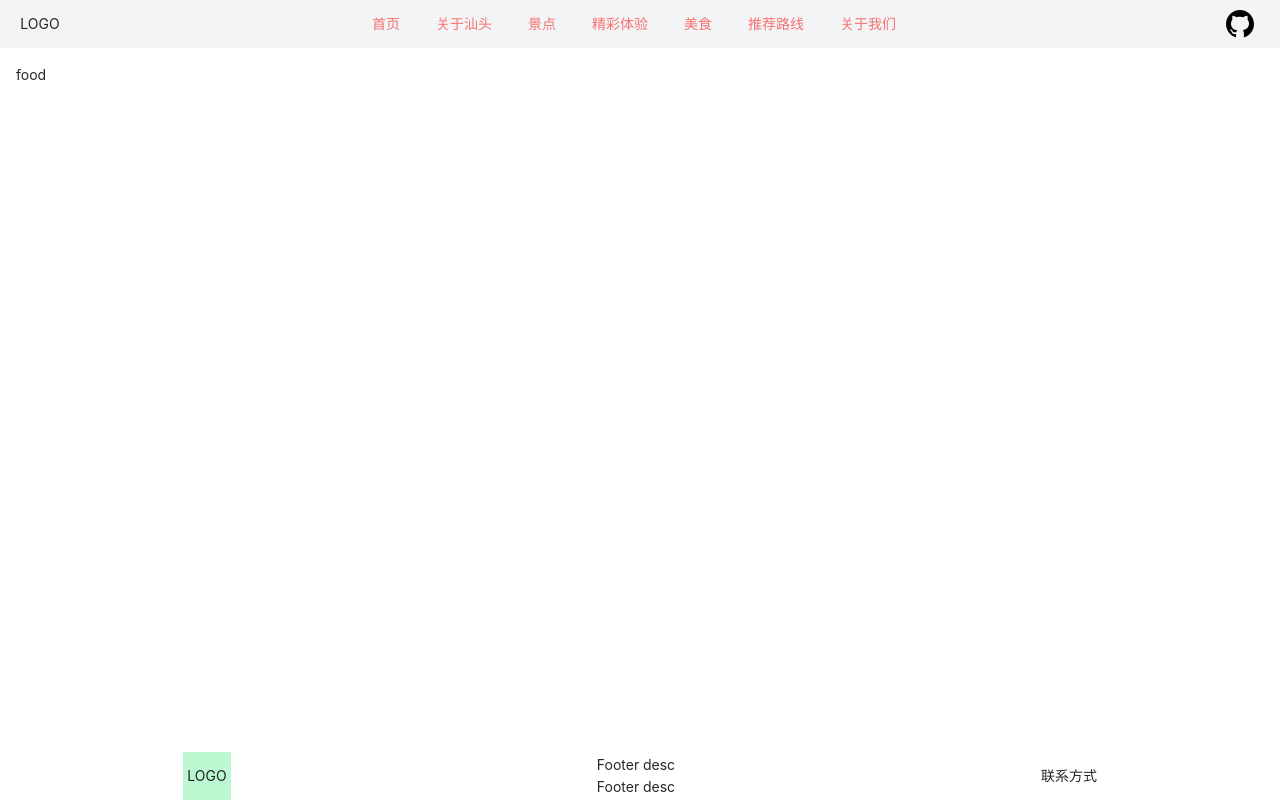
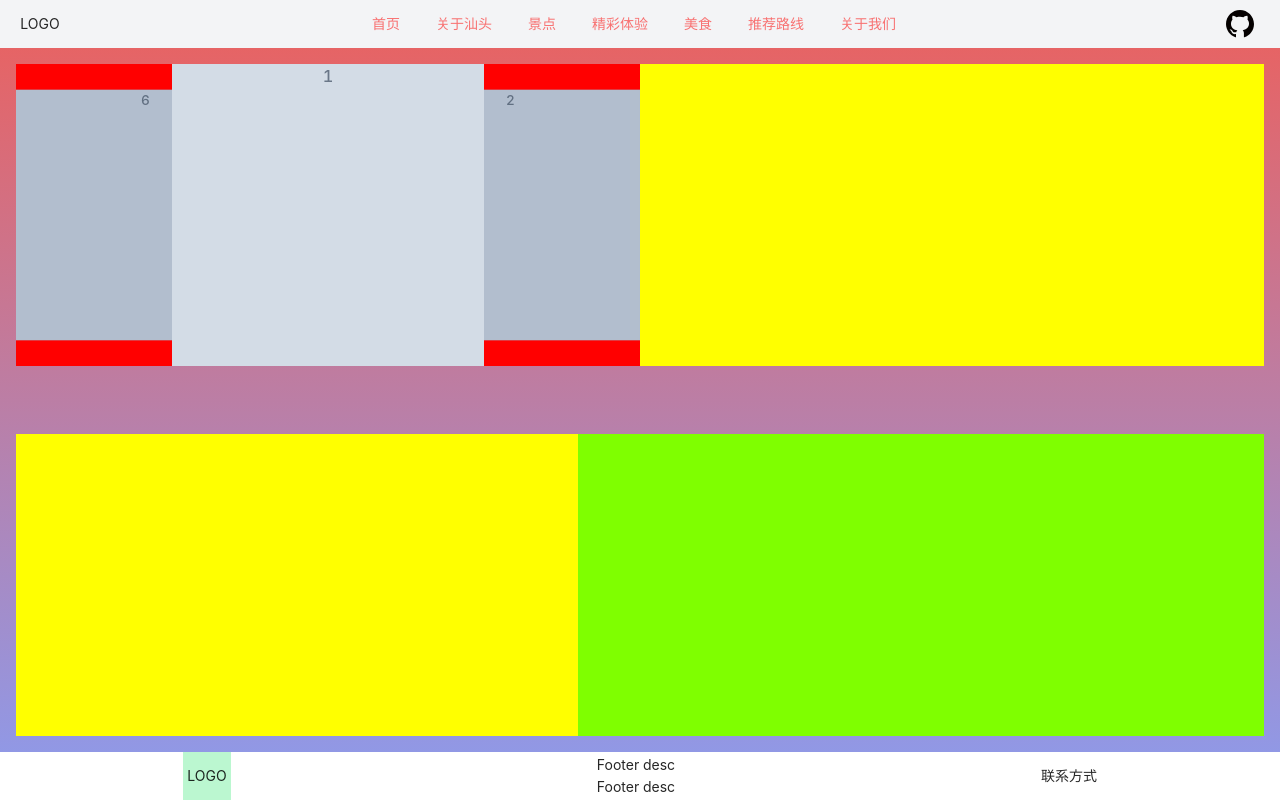
Before and after one commit to Hbisedm/publicity-stc, a Vue app: page /food in a window 1280 px wide. Built offline with nearby package versions, Linux system fonts and the light colour scheme.

Commit message:
✨ feat:美食页面 布局

```diff
--- /dev/null
+++ b/auto-imports.d.ts
@@ -0,0 +1,5 @@
+// Generated by 'unplugin-auto-import'
+export {}
+declare global {
+
+}
--- /dev/null
+++ b/components.d.ts
@@ -0,0 +1,18 @@
+// generated by unplugin-vue-components
+// We suggest you to commit this file into source control
+// Read more: https://github.com/vuejs/core/pull/3399
+import '@vue/runtime-core'
+
+export {}
+
+declare module '@vue/runtime-core' {
+  export interface GlobalComponents {
+    ElCarousel: typeof import('element-plus/es')['ElCarousel']
+    ElCarouselItem: typeof import('element-plus/es')['ElCarouselItem']
+    Footer: typeof import('./src/components/Footer.vue')['default']
+    RouterLink: typeof import('vue-router')['RouterLink']
+    RouterView: typeof import('vue-router')['RouterView']
+    Shuffling: typeof import('./src/components/Shuffling.vue')['default']
+    Tab: typeof import('./src/components/Tab.vue')['default']
+  }
+}
--- a/package.json
+++ b/package.json
@@ -7,7 +7,6 @@
     "type": "git",
     "url": "https://github.com/Hbisedm/publicity-stc"
   },
-
   "scripts": {
     "dev": "vite",
     "build": "vue-tsc && vite build",
@@ -18,6 +17,7 @@
   "dependencies": {
     "@vueuse/core": "^9.12.0",
     "ant-design-vue": "^3.2.15",
+    "element-plus": "^2.2.30",
     "pinia": "^2.0.30",
     "vue": "^3.2.45",
     "vue-router": "4"
@@ -35,6 +35,8 @@
     "ts-node": "^10.9.1",
     "typescript": "^4.9.3",
     "unocss": "^0.49.4",
+    "unplugin-auto-import": "^0.14.2",
+    "unplugin-vue-components": "^0.23.0",
     "vite": "^4.1.0",
     "vue-tsc": "^1.0.24"
   }
--- /dev/null
+++ b/src/components/Shuffling.vue
@@ -0,0 +1,29 @@
+<template>
+  <el-carousel  type="card" :autoplay="false" indicator-position="none">
+    <el-carousel-item v-for="item in 6" :key="item">
+      <h3 text="2xl" justify="center">{{ item }}</h3>
+    </el-carousel-item>
+  </el-carousel>
+</template>
+
+<script setup lang="ts">
+
+
+</script>
+
+<style scoped>
+.el-carousel__item h3 {
+  color: #475669;
+  opacity: 0.75;
+  margin: 0;
+  text-align: center;
+}
+
+.el-carousel__item:nth-child(2n) {
+  background-color: #99a9bf;
+}
+
+.el-carousel__item:nth-child(2n + 1) {
+  background-color: #d3dce6;
+}
+</style>
--- a/src/pages/Food/index.vue
+++ b/src/pages/Food/index.vue
@@ -1,13 +1,90 @@
 <script setup lang="ts">
-
+import Shuffling from '../../components/shuffling.vue'
+import { ref, onMounted } from "vue";
+const topBox = ref()
+const h = ref<number>(0)
+onMounted(() => {
+  h.value = topBox.value.offsetHeight
+})
 </script>
 
 <template>
-  <div>
-    food
+  <div id="box">
+    <div class="topBox" ref="topBox">
+      <div class="top-img-box">
+        <Shuffling :height="`${h}px`"></Shuffling>
+      </div>
+
+      <div class="top-text-box">
+
+      </div>
+    </div>
+
+    <div class="bottomBox">
+
+      <div class="bottom-text-box">
+
+      </div>
+      <div class="bottom-img-box">
+
+      </div>
+    </div>
   </div>
 </template>
 
-<style scoped>
+<style lang="scss" scoped >
+#box {
+  display: flex;
+  flex-direction: column;
+  justify-content: space-between;
+  height: calc(100vh - 96px);
+  background-image: linear-gradient(#e66465, #9198e5);
+}
 
+
+
+// 顶部 begin
+.topBox {
+  height: 45%;
+  display: flex;
+  background-color: red;
+}
+
+.top-img-box {
+  width: 50%;
+}
+
+.top-text-box {
+  width: 50%;
+  background-color: yellow;
+}
+// 顶部 end
+
+
+
+
+
+
+
+// 底部 begin
+.bottomBox {
+  height: 45%;
+  display: flex;
+
+  background-color: chartreuse;
+}
+
+.bottom-text-box {
+  width: 45%;
+  background-color: yellow;
+
+}
+
+.bottom-img-box {
+  width: 55%;
+  background-color: chartreuse;
+
+}
+
+// 底部 end
 </style>
--- a/vite.config.ts
+++ b/vite.config.ts
@@ -4,6 +4,9 @@ import { defineConfig } from 'vite'
 import Unocss from 'unocss/vite'
 import { presetAttributify, presetIcons, presetUno } from 'unocss'
 import postcssPresetEnv from 'postcss-preset-env'
+import AutoImport from 'unplugin-auto-import/vite'
+import Components from 'unplugin-vue-components/vite'
+import { ElementPlusResolver } from 'unplugin-vue-components/resolvers'
 
 // https://vitejs.dev/config/
 export default defineConfig({
@@ -11,6 +14,12 @@ export default defineConfig({
     vue(),
     Unocss({
       presets: [presetUno(), presetAttributify(), presetIcons()],
+    }),
+    AutoImport({
+      resolvers: [ElementPlusResolver()],
+    }),
+    Components({
+      resolvers: [ElementPlusResolver()],
     }),
   ],
   resolve: {
```
Also changed, not shown: 1 other file (tests, documents, lock files or other folders).
